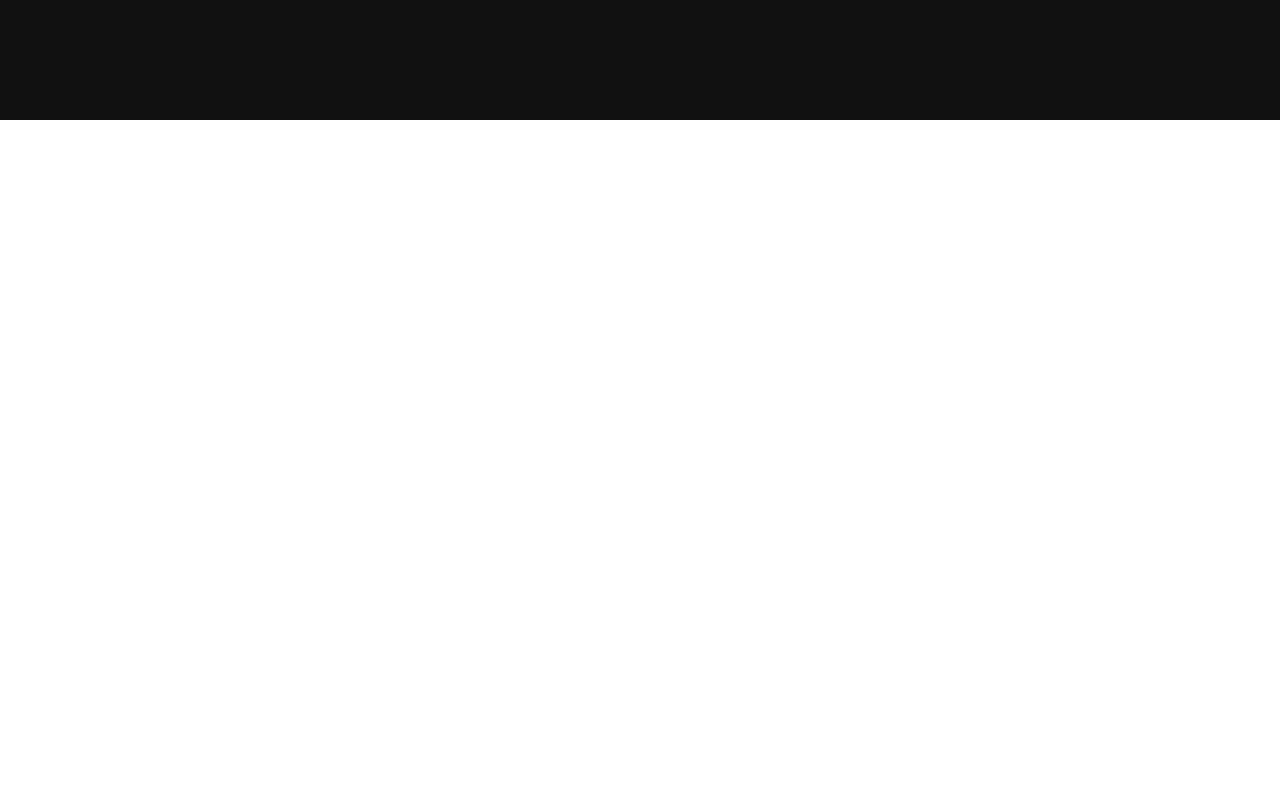
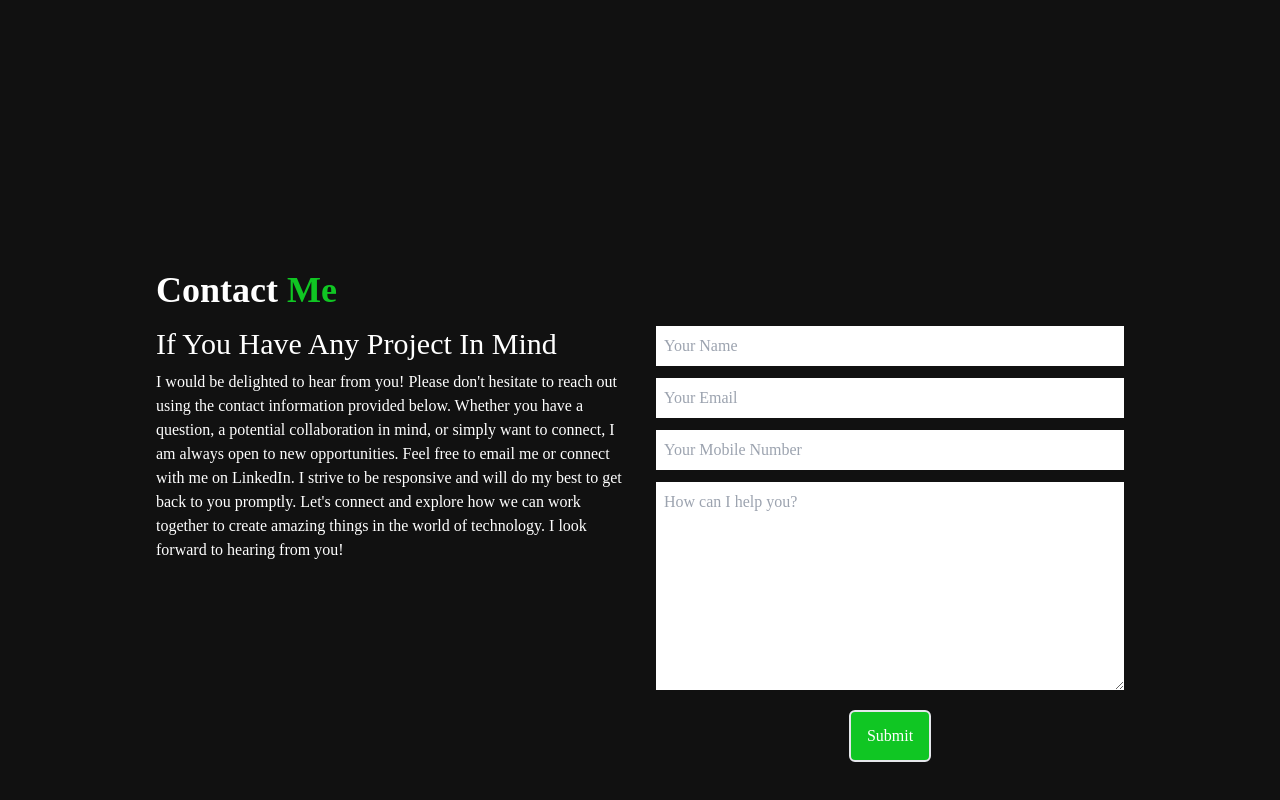
Before and after one commit to colehanekom/React-profile, a React (Vite) app: page / in a window 1280 px wide. Shown: the part 3080-3880 px from the top of the page. Before the commit the page ends 3200 px from the top, so only its background shows below. Built offline with nearby package versions, Linux system fonts and the light colour scheme.

Commit message:
Imported Contact code to App.jsx. Added text and a form to Contact.jsx

```diff
--- a/src/App.jsx
+++ b/src/App.jsx
@@ -3,6 +3,7 @@ import Home from "./components/Home";
 import About from "./components/About";
 import Skills from "./components/Skills";
 import Projects from "./components/Projects";
+import Contact from "./components/Contact";
 
 function App() {
   return (
@@ -12,6 +13,7 @@ function App() {
       <About/>
       <Skills/>
       <Projects/>
+      <Contact/>
     </div>
   );
 }
--- /dev/null
+++ b/src/components/Contact.jsx
@@ -0,0 +1,34 @@
+import React from 'react'
+
+const Contact = () => {
+  return (
+    <div name='contact' className='w-full h-screen bg-[#111111] flex justify-center items-center p-4'>
+      <div className='flex flex-col justify-center items-center w-full h-full text-white'>
+          <div className='max-w-[1000px] w-full grid grid-cols-2 gap-8'>
+            <div className='sm:text-left pb-4 pl-4'>
+              <p className='text-4xl font-bold '>Contact <span className='text-[#10C623]'>Me</span></p>
+            </div>
+            <div></div>
+            </div>
+            <div className='max-w-[1000px] w-full grid sm:grid-cols-2 gap-8 px-4'>
+                <div>
+                  <p className='text-3xl pb-2'>If You Have Any Project In Mind</p>
+                  <p>I would be delighted to hear from you! Please don't hesitate to reach out using the contact information provided below. Whether you have a question, a potential collaboration in mind, or simply want to connect, I am always open to new opportunities. Feel free to email me or connect with me on LinkedIn. I strive to be responsive and will do my best to get back to you promptly. Let's connect and explore how we can work together to create amazing things in the world of technology. I look forward to hearing from you!</p>
+                </div>
+
+            <div>
+            <form action="" className='flex flex-col max-w-[600px] w-full'>
+          <input className=' bg-white text-[#111111] p-2' type="text" placeholder='Your Name' name='name' required/>
+          <input className='my-3 p-2 bg-white text-[#111111]' type="email" placeholder='Your Email' name='email' required/>
+          <input className='p-2 bg-white text-[#111111]' type="text" placeholder='Your Mobile Number' name='mobile' required/>
+          <textArea className='my-3 bg-white p-2' name="message" rows='8' placeholder='How can I help you?' required></textArea>
+          <button className='text-white border-2 bg-[#10C623] px-4 py-3 my-2 mx-auto rounded-md flex items-center'>Submit</button>
+        </form>
+        </div>
+    </div>
+    </div>
+    </div>
+  )
+}
+
+export default Contact
```
